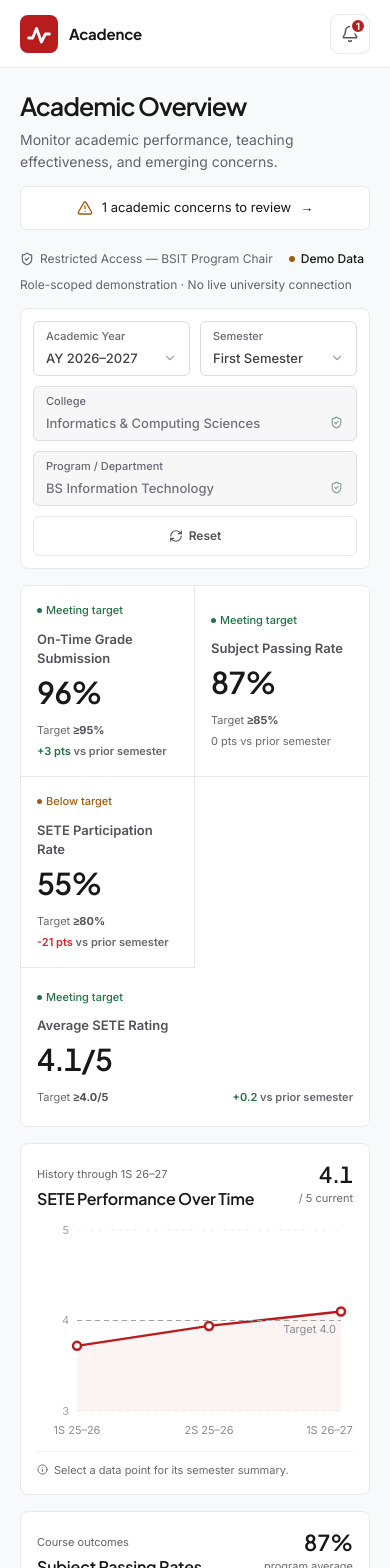
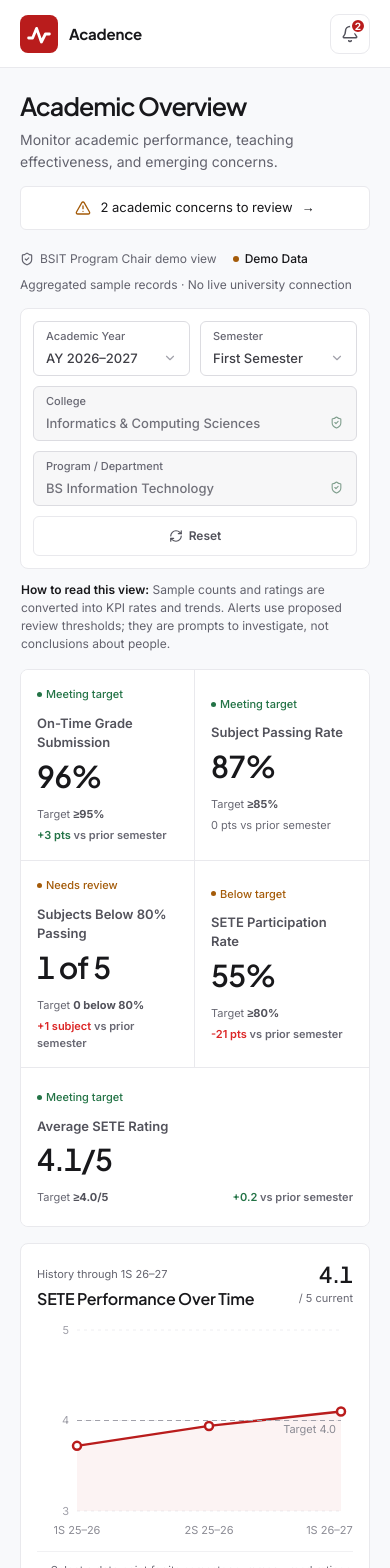
Before and after one commit to JakeEstano/batstateu-academic-insight, a React (Vite) app: page / in a window 390 px wide. Shown: the top 1568 px of the page. Built offline with nearby package versions, Linux system fonts and the light colour scheme.

Commit message:
Align Acadence dashboard with evaluation questionnaire

```diff
--- a/src/App.tsx
+++ b/src/App.tsx
@@ -248,7 +248,7 @@ function passingRate(period: Period) {
   )
 }
 
-type KpiKey = "grades" | "passing" | "participation" | "rating"
+type KpiKey = "grades" | "passing" | "subjects" | "participation" | "rating"
 type Kpi = {
   key: KpiKey
   label: string
@@ -267,6 +267,7 @@ function calculateKpis(period: Period): Kpi[] {
   const values = {
     grades: percent(period.gradeOnTime, period.gradeDue),
     passing: passingRate(period),
+    subjects: period.subjects.filter((subject) => percent(subject.passing, subject.total) < 80).length,
     participation: percent(period.seteCompleted, period.seteEligible),
     rating: period.seteRating,
   }
@@ -300,6 +301,19 @@ function calculateKpis(period: Period): Kpi[] {
       action:
         "Review low-performing subjects and coordinate targeted learning support.",
       icon: TrendingUp,
+    },
+    {
+      key: "subjects",
+      label: "Subjects Below 80% Passing",
+      value: values.subjects,
+      display: `${values.subjects} of ${period.subjects.length}`,
+      target: "0 below 80%",
+      met: values.subjects === 0,
+      status: values.subjects === 0 ? "Meeting target" : "Needs review",
+      formula: "Count of subjects with a passing rate below the proposed 80% review threshold",
+      interpretation: "Shows course-level concerns that a program-wide average can hide. It does not identify individual students.",
+      action: "Review the affected subjects' assessment outcomes and coordinate appropriate learning support.",
+      icon: BookOpen,
     },
     {
       key: "participation",
@@ -363,6 +377,14 @@ function calculateAlerts(kpis: Kpi[]): AcademicAlert[] {
       value: value.passing.display,
       reason: "The proposed warning threshold is 80%.",
       action: value.passing.action,
+    })
+  if (value.subjects.value > 0)
+    alerts.push({
+      key: "subjects",
+      title: "Subjects below passing review threshold",
+      value: value.subjects.display,
+      reason: "The proposed review threshold is 80% passing per subject.",
+      action: value.subjects.action,
     })
   if (value.participation.value < 60)
     alerts.push({
@@ -620,7 +642,7 @@ function App() {
         </div>
       </header>
 
-      <main>
+      <main id="main-content">
         <section className="overview-row">
           <div>
             <h1>Academic Overview</h1>
@@ -637,9 +659,9 @@ function App() {
         </section>
 
         <div className="dashboard-context" aria-label="Dashboard access and data status">
-          <span><ShieldCheck size={14} /> Restricted Access — BSIT Program Chair</span>
+          <span><ShieldCheck size={14} /> BSIT Program Chair demo view</span>
           <span className="demo-data-label"><i aria-hidden="true" /> Demo Data</span>
-          <span>Role-scoped demonstration · No live university connection</span>
+          <span>Aggregated sample records · No live university connection</span>
         </div>
 
         <section className="filter-toolbar" aria-label="Dashboard filters">
@@ -670,13 +692,16 @@ function App() {
 
         </section>
 
+        <p className="data-explainer"><strong>How to read this view:</strong> Sample counts and ratings are converted into KPI rates and trends. Alerts use proposed review thresholds; they are prompts to investigate, not conclusions about people.</p>
+
         <section className="kpi-grid" aria-label="Key performance indicators">
           {kpis.map((kpi) => {
             const previousKpi = previous
               ? calculateKpis(previous).find((item) => item.key === kpi.key)
               : undefined
             const delta = previousKpi ? kpi.value - previousKpi.value : 0
-            const improved = delta >= 0
+            const improved = kpi.key === "subjects" ? delta <= 0 : delta >= 0
+            const deltaUnit = kpi.key === "rating" ? "" : kpi.key === "subjects" ? ` subject${Math.abs(delta) === 1 ? "" : "s"}` : " pts"
             return (
               <button
                 className="kpi-card"
@@ -700,7 +725,7 @@ function App() {
                     Target <b>{kpi.target}</b>
                   </span>
                   <span className={!previousKpi || delta === 0 ? "" : improved ? "positive" : "negative"}>
-                    {previousKpi ? <>{delta > 0 ? "+" : ""}{delta.toFixed(kpi.key === "rating" ? 1 : 0)}{kpi.key === "rating" ? "" : " pts"} <small>vs prior semester</small></> : <small>No prior semester</small>}
+                    {previousKpi ? <>{delta > 0 ? "+" : ""}{delta.toFixed(kpi.key === "rating" ? 1 : 0)}{deltaUnit} <small>vs prior semester</small></> : <small>No prior semester</small>}
                   </span>
                 </div>
               </button>
@@ -797,7 +822,7 @@ function App() {
               </ResponsiveContainer>
             </div>
             <p className="chart-hint">
-              <Info size={11} /> Select a data point for its semester summary.
+              <Info size={11} /> Select a data point for its semester summary; read ratings alongside participation.
             </p>
           </article>
 
@@ -886,7 +911,7 @@ function App() {
               </ResponsiveContainer>
             </div>
             <p className="chart-hint">
-              <Info size={11} /> Amber indicates a passing rate below 80%.
+              <Info size={11} /> Dashed line: 85% target. Amber: below 80% review threshold. Select a bar for details.
             </p>
           </article>
         </section>
@@ -1021,7 +1046,7 @@ function App() {
             <i /> Illustrative Academic Data — For Case Study Demonstration Only
           </span>
           <span>
-            <ShieldCheck size={12} /> Aggregated, role-scoped information
+            <ShieldCheck size={12} /> Aggregated sample data · No individual records
           </span>
         </div>
         <p>
--- a/src/index.css
+++ b/src/index.css
@@ -64,7 +64,7 @@ main { width: min(1380px, calc(100% - 48px)); margin: 0 auto; padding: 18px 0 16
 .reset-button:hover { border-color: #d4d4d8; color: var(--crimson); background: #fafafa; }
 .demo-chip { display: flex; align-items: center; gap: 5px; color: #71717a; background: var(--soft); border-radius: 12px; padding: 5px 7px; font-size: 11px; font-weight: 600; white-space: nowrap; }
 .demo-chip i { width: 5px; height: 5px; border-radius: 50%; background: var(--warning); }
-.kpi-grid { display: grid; grid-template-columns: repeat(4, 1fr); gap: 10px; margin-top: 12px; }
+.kpi-grid { display: grid; grid-template-columns: repeat(5, minmax(0, 1fr)); gap: 10px; margin-top: 12px; }
 .kpi-card { min-width: 0; height: 132px; border: 1px solid var(--border); border-radius: 12px; background: white; padding: 12px 13px; text-align: left; box-shadow: 0 2px 7px rgba(24, 24, 27, .02); transition: transform 180ms ease, border-color 180ms ease, box-shadow 180ms ease; }
 .kpi-card:hover { transform: translateY(-2px); border-color: #d4d4d8; box-shadow: 0 8px 22px rgba(24, 24, 27, .07); }
 .kpi-card-top { display: flex; justify-content: space-between; align-items: center; }
@@ -138,7 +138,7 @@ footer > div { display: flex; gap: 15px; } footer span { display: flex; align-it
 @keyframes spin { to { transform: rotate(360deg); } }
 
 
-/* Shared frame: four equal metric columns; chart rows share the same outer edges. */
+/* Shared frame: five equal metric columns; chart rows share the same outer edges. */
 .app { display: flex; flex-direction: column; }
 .app-header { height: 76px; padding-inline: max(28px, calc((100vw - 1320px) / 2)); background: white; }
 .brand-mark { border-radius: 8px; box-shadow: none; }
@@ -218,7 +218,9 @@ footer span, footer p { font-size: 11px; line-height: 1.5; }
  .filter-toolbar { grid-template-columns: 1fr 1fr auto; }
  .select-field.is-locked { grid-row: 2; }
  .reset-button { grid-column: 3; grid-row: 1 / 3; }
+ .kpi-grid { grid-template-columns: repeat(3, minmax(0, 1fr)); }
  .kpi-card { padding: 14px; }
+ .kpi-card:nth-child(3n) { border-right: 0; }
  .kpi-meta { flex-direction: column; align-items: flex-start; }
  .chart-row-secondary { grid-template-columns: 1fr; }
 }
@@ -234,6 +236,7 @@ footer span, footer p { font-size: 11px; line-height: 1.5; }
  .reset-button { grid-column: 1 / -1; grid-row: auto; justify-content: center; }
  .kpi-grid { grid-template-columns: 1fr 1fr; }
  .kpi-card { min-height: 158px; padding: 16px; border-bottom: 1px solid var(--border); }
+ .kpi-card:nth-child(3n) { border-right: 1px solid var(--border); }
  .kpi-card:nth-child(2n) { border-right: 0; }
  .kpi-card:last-child { grid-column: 1 / -1; border-bottom: 0; }
  .kpi-card:last-child .kpi-meta { flex-direction: row; gap: 16px; }
@@ -272,6 +275,8 @@ footer span, footer p { font-size: 11px; line-height: 1.5; }
 
 .dashboard-context { display: flex; flex-wrap: wrap; align-items: center; gap: 10px 20px; margin: -2px 0 14px; color: var(--muted); font-size: 12px; line-height: 1.5; }
 .dashboard-context > span { display: inline-flex; align-items: center; gap: 6px; }
+.data-explainer { margin: 12px 1px 0; color: var(--muted); font-size: 12px; line-height: 1.5; }
+.data-explainer strong { color: var(--ink); font-weight: 600; }
 .demo-data-label { color: var(--ink); font-weight: 500; }
 .demo-data-label i { width: 6px; height: 6px; background: var(--warning); border-radius: 50%; }
 @media (max-width: 760px) { .dashboard-context { gap: 8px 16px; } }
```
Also changed, not shown: 1 other file (tests, documents, lock files or other folders).
